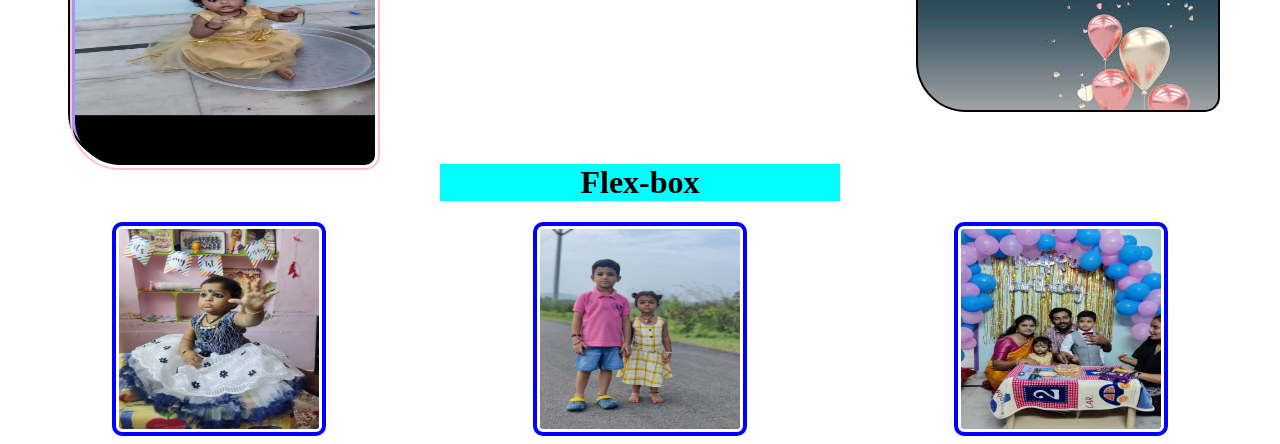
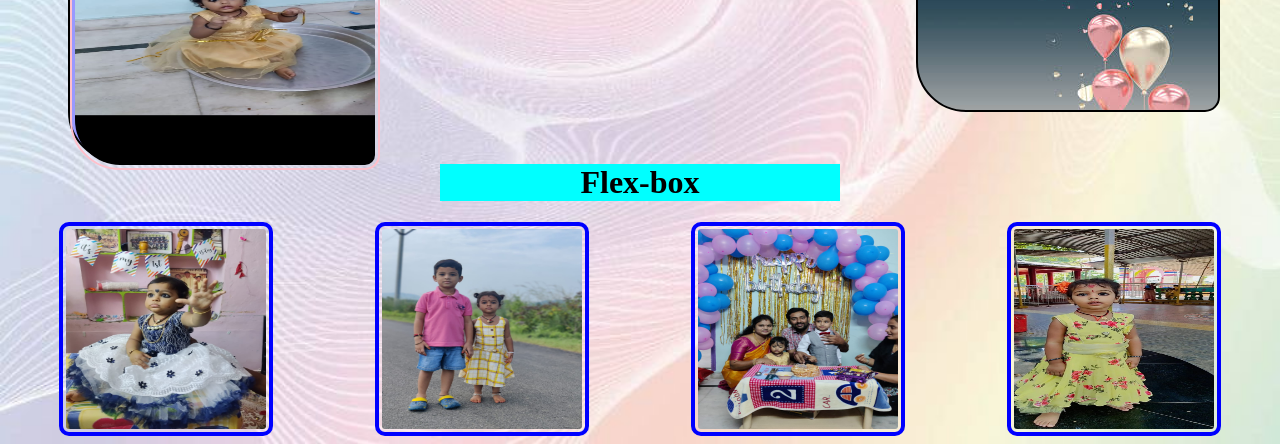
Before and after one commit to vanakasturi/09-10-2023Task, a plain HTML site: page index.html in a window 1280 px wide. Shown: the part 542-986 px from the top of the page. Drawn offline with Linux system fonts and the light colour scheme.

Commit message:
Add files via upload

```diff
--- a/index.html
+++ b/index.html
@@ -29,7 +29,8 @@
     <div class="main">
     <img src="box1.jpg">
     <img src="6d24b101-0ed1-411c-95c0-89fe4087ffc7.jpg">
-    <img src="box2.jpg"></div>
+    <img src="box2.jpg">
+    <img src="box3.jpg"></div>
 
 </body>
     <style>
@@ -111,5 +112,10 @@
             padding: 3px;
             border-radius: 10px;
         }
+        body{
+            background-image: url(bodybg.jpg);
+            background-size: cover;
+            background-repeat: no-repeat;
+        }
     </style>
 </html>
```
